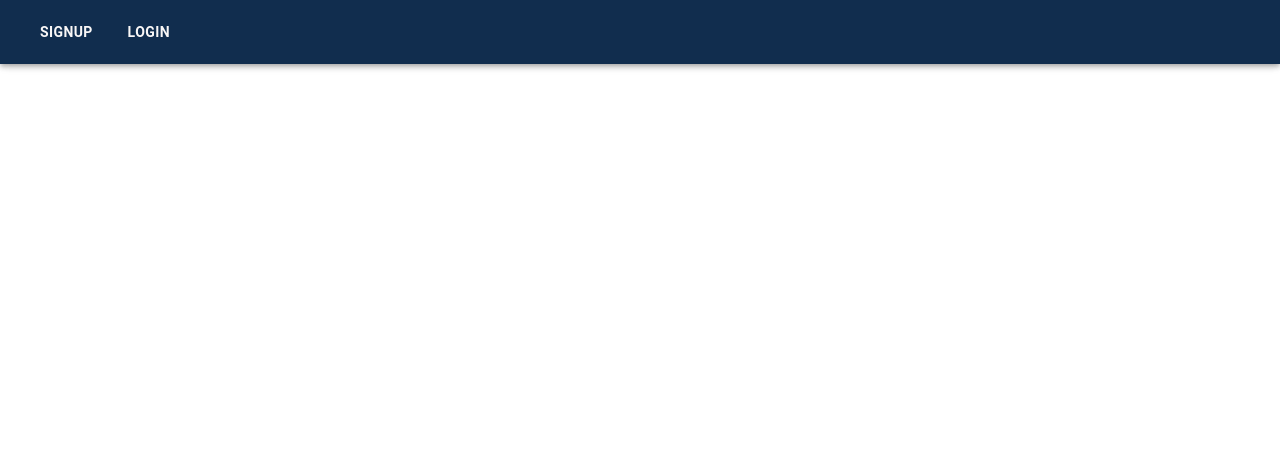
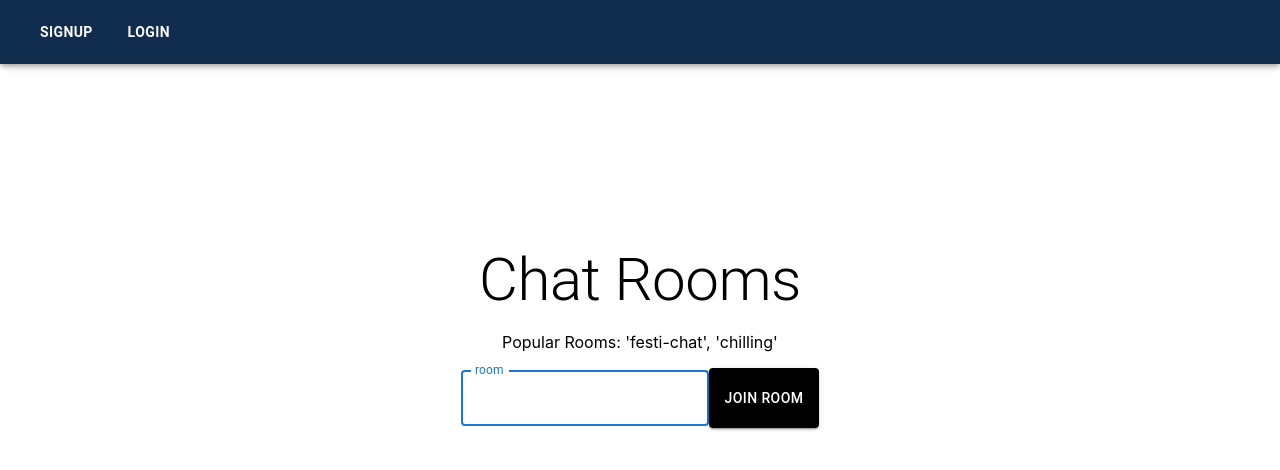
Before and after one commit to ci6803/wobbly-client, a React (Create React App) app: page /join in a window 1280 px wide. Shown: the top 470 px of the page. Built offline with nearby package versions, Linux system fonts and the light colour scheme.

Commit message:
video call done

```diff
--- a/package.json
+++ b/package.json
@@ -3,6 +3,7 @@
   "version": "0.1.0",
   "private": true,
   "dependencies": {
+    "@daily-co/daily-js": "^0.30.0",
     "@emotion/react": "^11.10.4",
     "@emotion/styled": "^11.10.4",
     "@mui/icons-material": "^5.10.3",
--- a/public/index.html
+++ b/public/index.html
@@ -1,5 +1,6 @@
 <!DOCTYPE html>
 <html lang="en">
+
   <head>
     <meta charset="utf-8" />
     <link rel="icon" href="%PUBLIC_URL%/favicon.ico" />
@@ -10,34 +11,14 @@
       content="Web site created using create-react-app"
     />
     <link rel="apple-touch-icon" href="%PUBLIC_URL%/logo192.png" />
-    <!--
-      manifest.json provides metadata used when your web app is installed on a
-      user's mobile device or desktop. See https://developers.google.com/web/fundamentals/web-app-manifest/
-    -->
     <link rel="manifest" href="%PUBLIC_URL%/manifest.json" />
-    <!--
-      Notice the use of %PUBLIC_URL% in the tags above.
-      It will be replaced with the URL of the `public` folder during the build.
-      Only files inside the `public` folder can be referenced from the HTML.
-
-      Unlike "/favicon.ico" or "favicon.ico", "%PUBLIC_URL%/favicon.ico" will
-      work correctly both with client-side routing and a non-root public URL.
-      Learn how to configure a non-root public URL by running `npm run build`.
-    -->
     <title>React App</title>
   </head>
+
   <body>
     <noscript>You need to enable JavaScript to run this app.</noscript>
+    <script crossorigin src="https://unpkg.com/@daily-co/daily-js"></script>
     <div id="root"></div>
-    <!--
-      This HTML file is a template.
-      If you open it directly in the browser, you will see an empty page.
+  </body>
 
-      You can add webfonts, meta tags, or analytics to this file.
-      The build step will place the bundled scripts into the <body> tag.
-
-      To begin the development, run `npm start` or `yarn start`.
-      To create a production bundle, use `npm run build` or `yarn build`.
-    -->
-  </body>
 </html>
--- a/src/App.js
+++ b/src/App.js
@@ -11,6 +11,8 @@ import ErrorPage from "./pages/ErrorPage";
 import ResponsiveAppBar from "./components/Navbar/Navbar";
 import AddFestivalPage from "./pages/AddFestivalPage";
 import EditFestivalPage from "./pages/EditFestivalPage";
+import Join from "./pages/VideoCall/Join";
+import Meeting from "./pages/VideoCall/Meeting";
 
 function App() {
   return (
@@ -28,6 +30,8 @@ function App() {
         <Route path="/login" element={<LoginPage />} />
         <Route path="/profile/:profileId" element={<ProfilePage />} />
         <Route path="/signup" element={<SignUpPage />} />
+        <Route path='/join' element={<Join/>}/>
+        <Route path='/meeting/:id' element={<Meeting/>}/>
         <Route path="*" element={<ErrorPage />} />
       </Routes>
     </div>
--- a/src/pages/ProfilePage.js
+++ b/src/pages/ProfilePage.js
@@ -100,6 +100,7 @@ const handleRemove = (e, id) => {
             pb: 5,
           }}
         >
+        <br></br>
           <Container maxWidth="sm">
             <Typography
               component="h2"
@@ -128,9 +129,17 @@ const handleRemove = (e, id) => {
               spacing={2}
               justifyContent="center"
             >
+              <Button variant="contained" sx={{color: 'white',bgcolor: 'black'}}>Follow Me</Button>
+              <Button
+              sx={{color: 'black',bgcolor: 'white'}}
+              variant="contained"
+              onClick={() => {
+                navigate('/join')
+              }}
+                >
+                Join A Chat Room
+              </Button>
 
-              <Button variant="contained" sx={{color: 'white',bgcolor: 'black'}}>Follow Me</Button>
-              <Button variant="contained" sx={{color: 'black',bgcolor: 'white'}}>Follower Count: 0</Button>
             </Stack>
           </Container>
         </Box>
--- /dev/null
+++ b/src/pages/VideoCall/Join.css
@@ -0,0 +1,14 @@
+.Join {
+    display: flex;
+    flex-direction: column;
+    align-items: center;
+}
+
+.Rooms {
+    display: flex;
+    align-items: center;
+}
+
+.room-button {
+    height: 60px;
+}
--- /dev/null
+++ b/src/pages/VideoCall/Join.js
@@ -0,0 +1,48 @@
+import React from 'react'
+import { useState } from 'react';
+import './Join.css';
+import Typography from "@mui/material/Typography";
+import TextField from "@mui/material/TextField";
+import Button from "@mui/material/Button";
+
+function Join() {
+
+    const [room, setRoom] = useState(null);
+
+    const handleSubmit = (e) => {
+        e.preventDefault();
+        window.location.assign(`/meeting/${room}`)
+    }
+
+  return (
+    <div className='Join'>
+        <p>.</p>
+        <p></p>
+        <Typography
+            component="h1" variant="h2"
+            sx={{marginTop: 20}}
+        >
+              Chat Rooms
+        </Typography>
+        <p>Popular Rooms: 'festi-chat', 'chilling'</p>
+        <div className='Rooms'>
+            <TextField
+                name="room"
+                id="room"
+                label="room"
+                autoFocus
+                onChange={(e) => setRoom(e.target.value)}
+            />
+            <Button className='room-button'
+                sx={{background: 'black', color: 'white'}}
+                variant="contained"
+                onClick={handleSubmit}
+            >
+                Join Room
+            </Button>
+        </div>
+    </div>
+  )
+}
+
+export default Join
--- /dev/null
+++ b/src/pages/VideoCall/Meeting.js
@@ -0,0 +1,44 @@
+import React from 'react'
+import { useEffect } from 'react'
+import { useParams } from 'react-router-dom'
+import axios from 'axios';
+const API_URL = "http://localhost:5005";
+
+
+function Meeting() {
+
+    const { id } = useParams();
+
+    useEffect(() => {
+        const domain = 'https://adamamata.daily.co/'
+
+        axios.get(`${API_URL}/meeting/${id}`)
+            .then((res) => {
+                if (res.status === 200){
+                    const script = document.createElement("script");
+                    script.innerHTML =  `window.DailyIframe.createFrame({
+                        iframeStyle: {
+                            position: 'relative',
+                            width: '100vw',
+                            height: '100vh',
+                            border: '0',
+                            zIndex: 9999
+                        },
+                        showLeaveButton: true,
+                    })
+                        .join({
+                            url: '${domain}${id}',
+                        });`;
+
+                        document.body.appendChild(script);
+                }
+            })
+            .catch(err => console.log(err));
+    }, [id]);
+
+  return (
+    <div></div>
+  )
+}
+
+export default Meeting;
```
Also changed, not shown: 1 other file (tests, documents, lock files or other folders).
